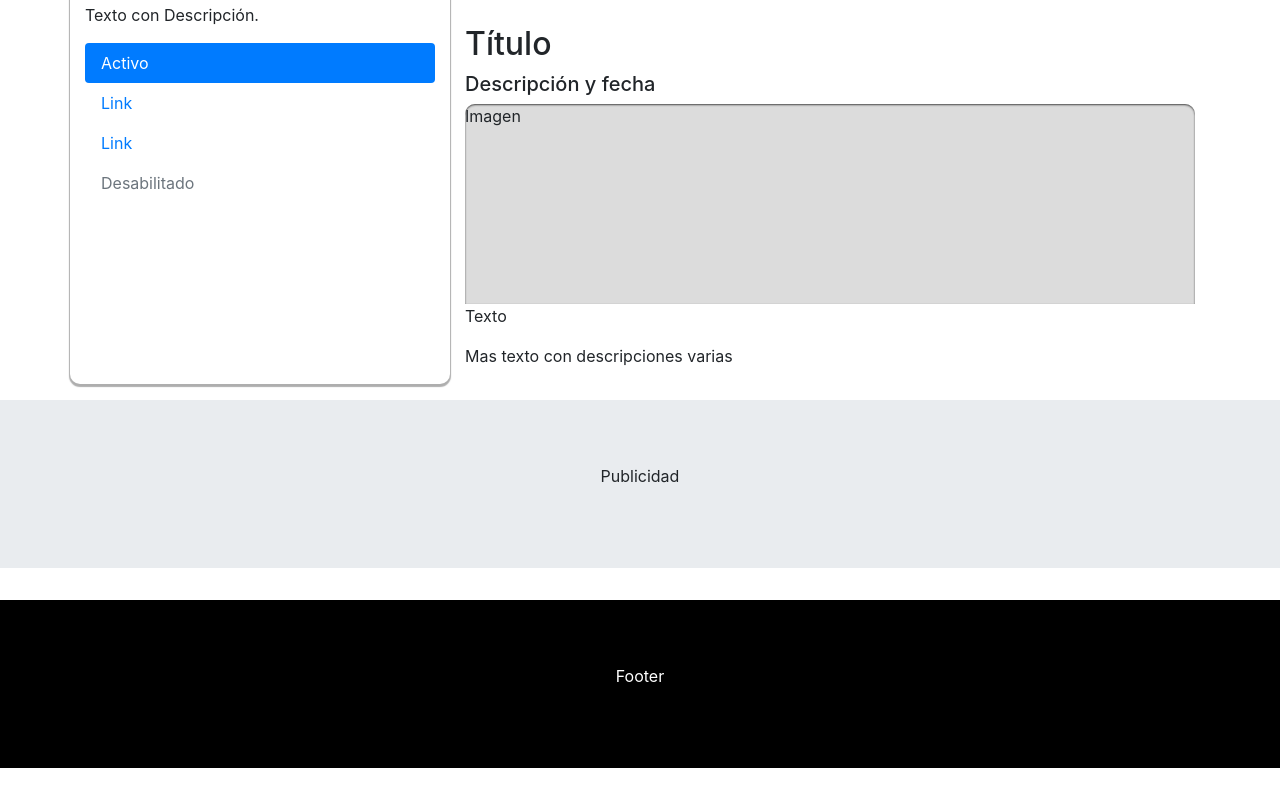
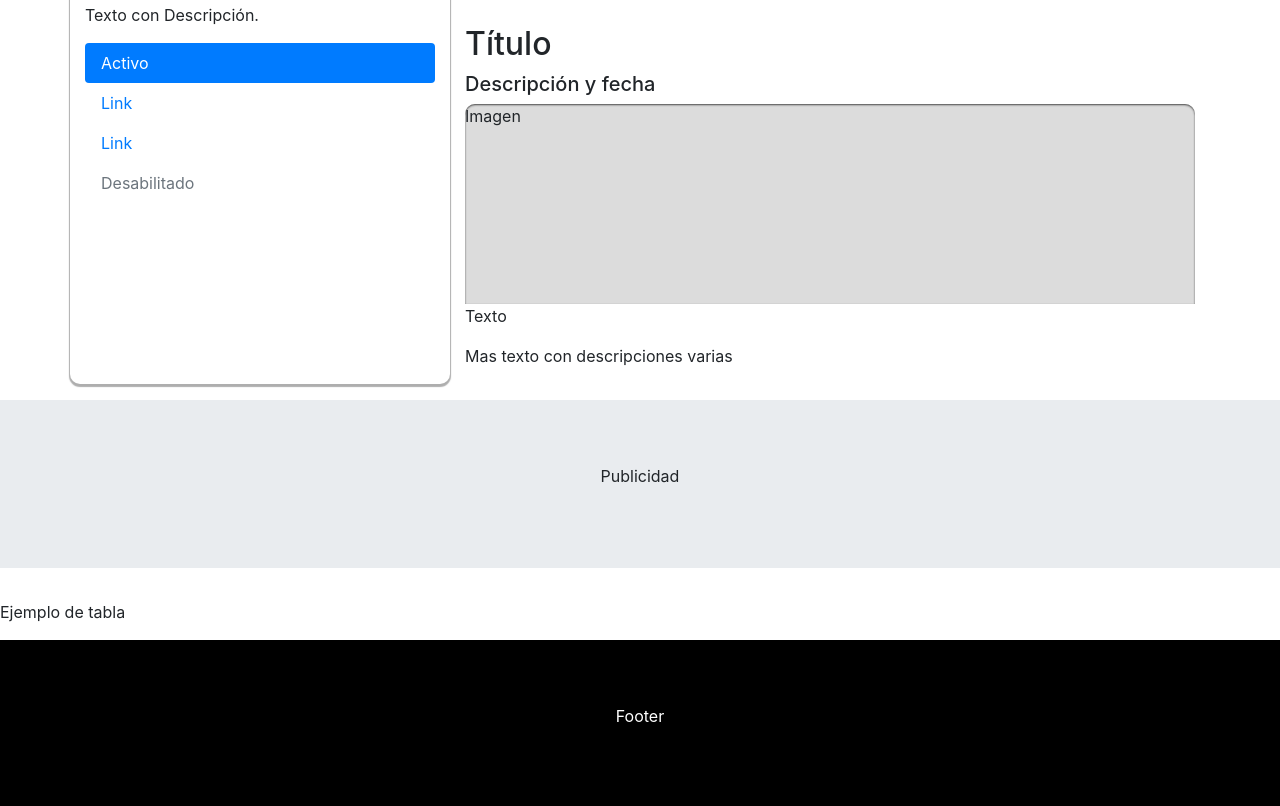
Before and after one commit to LeoGidev/Plantilla-Bootstrap, a plain HTML site: page index.html in a window 1280 px wide. Shown: the part 683-1489 px from the top of the page. Before the commit the page ends 1451 px from the top, so only its background shows below. Drawn offline with nearby package versions, Linux system fonts and the light colour scheme.

Commit message:
se comienza con ejemplo de tabla

```diff
--- a/index.html
+++ b/index.html
@@ -80,6 +80,8 @@
           <div class="jumbotron jumbotron-fluid text-center mt-3">
             <p>Publicidad</p>
           </div>
+          <section><div class="table">Ejemplo de tabla</div></section>
+
           <footer>
             <div class="jumbotron jumbotron-fluid mt-3 text-center" style="margin-bottom:0">
               <p>Footer</p>
```
